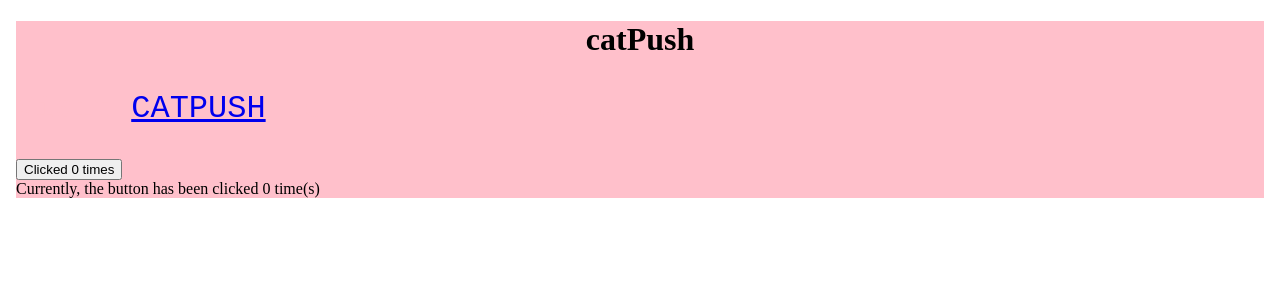
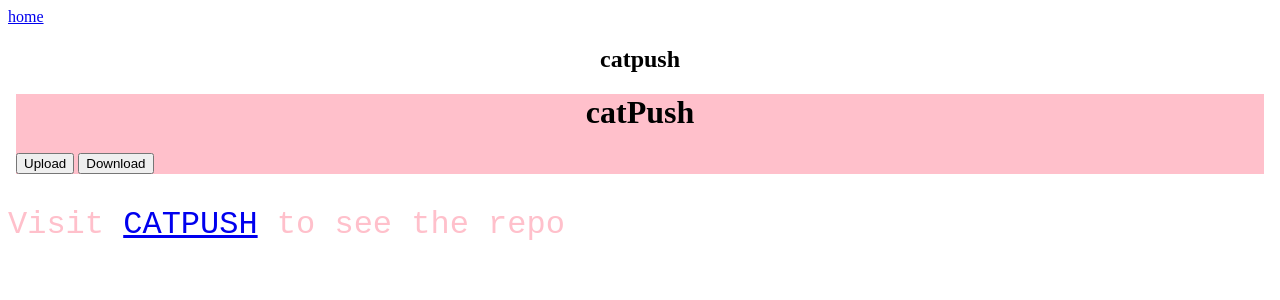
Before and after one commit to ceeb9/catpush, a SvelteKit app in the folder myapp/: page / in a window 1280 px wide. Shown: the top 300 px of the page. Built offline with nearby package versions, Linux system fonts and the light colour scheme.

Commit message:
created pages required in svelte

```diff
--- /dev/null
+++ b/myapp/src/routes/+layout.svelte
@@ -0,0 +1,15 @@
+<nav>
+    <a href="/">home</a>    <h1> catpush </h1>
+
+</nav>
+
+<style>
+    body {
+
+    }
+    h1 {
+        text-align: center;
+    }
+</style>
+
+<slot />
--- a/myapp/src/routes/+page.svelte
+++ b/myapp/src/routes/+page.svelte
@@ -12,25 +12,12 @@
     }
 </style>
 
-<script>
-	let count = 0;
+<body>
+    <h1>catPush</h1>
+    <button onclick="location.href='/uploadPage';">Upload</button>
+    <button onclick="location.href='/downloadPage';">Download</button>
+</body>
 
-	function increment() {
-		count += 1;
-	}
-</script>
-
-<body>
-<h1>catPush</h1>
-<p>Visit <a href="https://github.com/ceeb9/catpush">CATPUSH</a> to see the repo</p>
-
-
-
-
-<button on:click={increment}>
-	Clicked {count}
-	{count === 1 ? 'time' : 'times'}
-</button>
-
-<footer> Currently, the button has been clicked {count} time(s)</footer>
-</body>
+<footer>
+    <p>Visit <a href="https://github.com/ceeb9/catpush">CATPUSH</a> to see the repo</p>
+</footer>
--- /dev/null
+++ b/myapp/src/routes/downloadPage/+page.svelte
@@ -0,0 +1,9 @@
+<body>
+    <h1>DOWNLOAD</h1>
+</body>
+
+<style>
+    body {
+        background-color: pink;
+    }
+</style>
--- /dev/null
+++ b/myapp/src/routes/uploadPage/+page.svelte
@@ -0,0 +1,14 @@
+<body>
+    <h1>UPLOAD</h1>
+</body>
+
+<style>
+    body {
+        background-color: pink;
+    }
+    p {
+        color:pink;
+        font-family:'Courier New', Courier, monospace;
+        font-size: 2em;
+    }
+</style>
```
Also changed, not shown: myapp/src/routes/downloadCompletion/+page.svelte (added), myapp/src/routes/roomPage/+page.svelte (added), myapp/src/routes/uploadCompletion/+page.svelte (added), myapp/src/routes/userID/+page.svelte (added).
